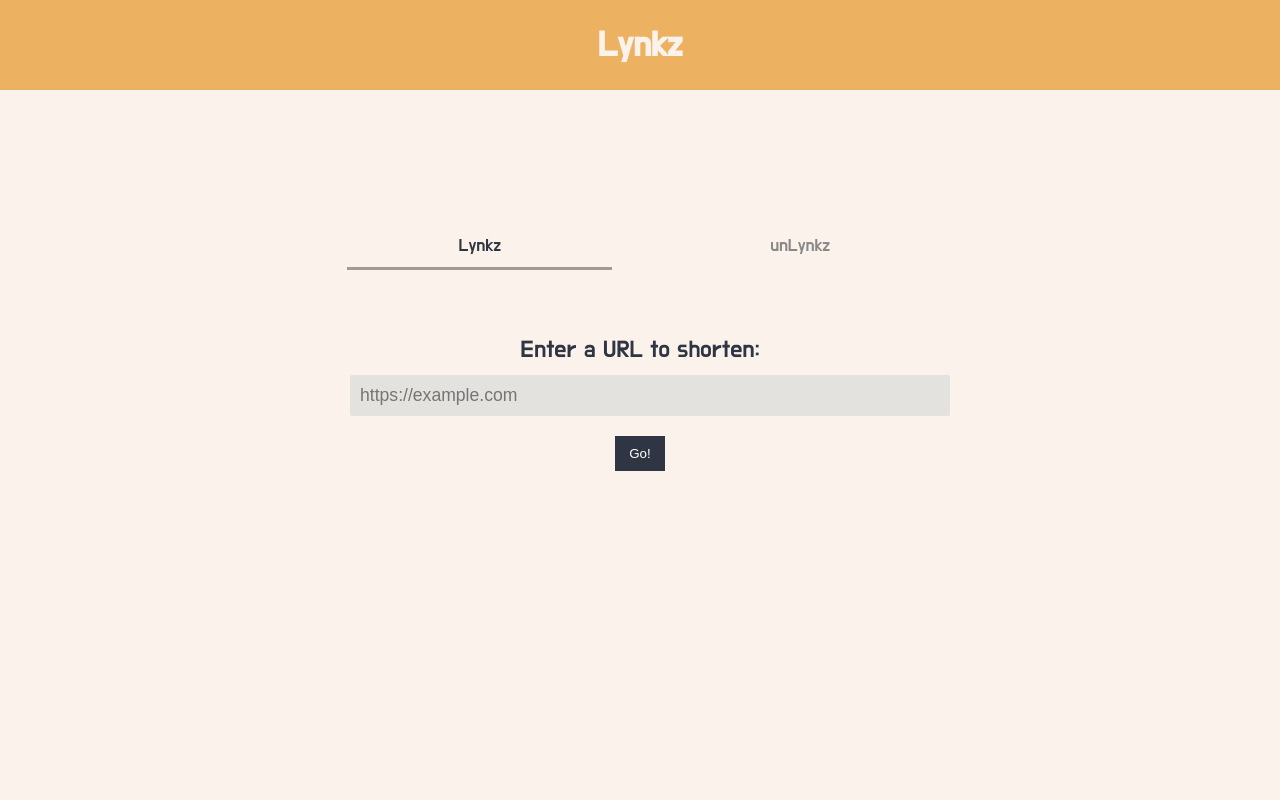
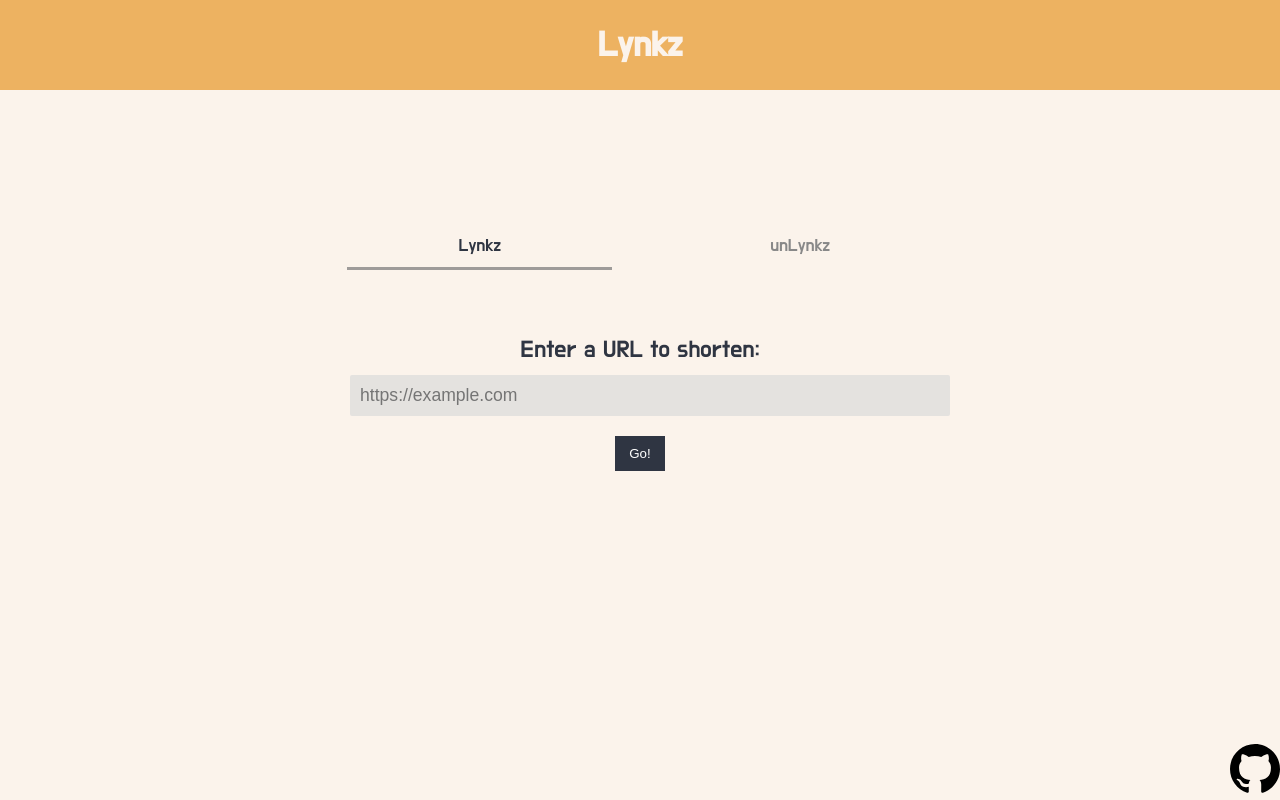
Before and after one commit to afzalsayed96/CSF, a plain HTML site: page index.html in a window 1280 px wide. Drawn offline with Linux system fonts and the light colour scheme.

Commit message:
added github icon

```diff
--- a/index.html
+++ b/index.html
@@ -38,5 +38,6 @@
         <input type="hidden" name="action" value="delete">
       </form>
     </main>
+    <a style="position:absolute;bottom:0px;right:0px" href="https://github.com/afzalsayed96/lynkz/"><img src="github.svg" height="50px"/></a>
   </body>
 </html>
```
Also changed, not shown: github.svg (added).
